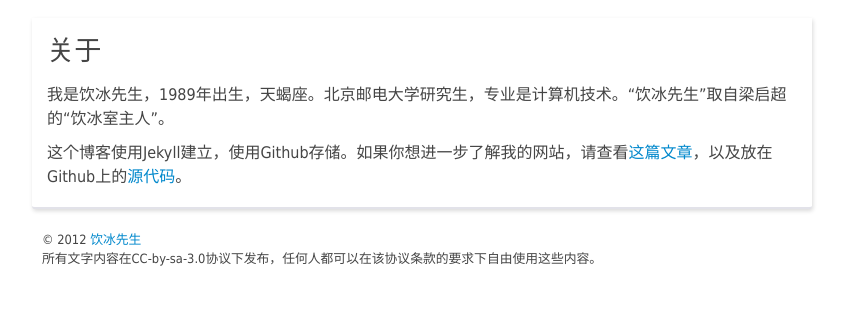
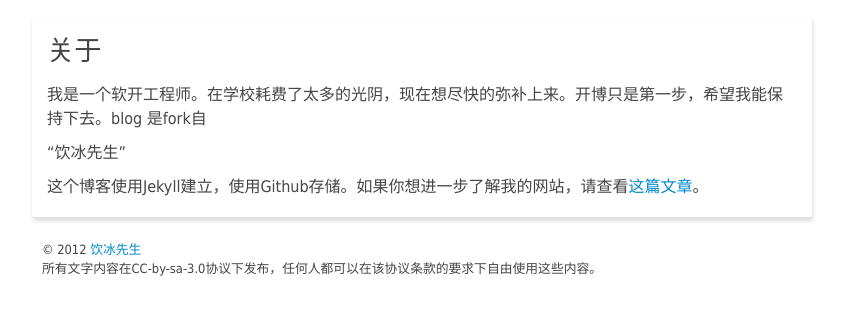
Before and after one commit to hopestar/hopestar.github.com, a Jekyll site: the page built from about.html, in a window 1280 px wide. Shown: the top 315 px of the page, without its empty margins (218-1063 px from the left). Built offline with Jekyll 4.4.1, drawn with Linux system fonts in a browser that asks for light colours; Markdown is read by kramdown in place of the engine named in the settings.

Commit message:
Update about.html

```diff
--- a/about.html
+++ b/about.html
@@ -5,6 +5,7 @@ title: 关于
 
 <div id="content">
   <h1>关于</h1>
-  <p>我是饮冰先生，1989年出生，天蝎座。北京邮电大学研究生，专业是计算机技术。“饮冰先生”取自梁启超的“饮冰室主人”。</p>
-  <p>这个博客使用Jekyll建立，使用Github存储。如果你想进一步了解我的网站，请查看<a  href="/2012/09/14/blogging-like-a-hacker/">这篇文章</a>，以及放在Github上的<a href="https://github.com/yianbin/yianbin.github.com">源代码</a>。</p>
+  <p>我是一个软开工程师。在学校耗费了太多的光阴，现在想尽快的弥补上来。开博只是第一步，希望我能保持下去。blog 是fork自</p>
+  <p>“饮冰先生” <a href="http://yianbin.github.com/"></a></p>
+  <p>这个博客使用Jekyll建立，使用Github存储。如果你想进一步了解我的网站，请查看<a  href="/2012/09/14/blogging-like-a-hacker/">这篇文章</a>。</p>
 </div>
```
